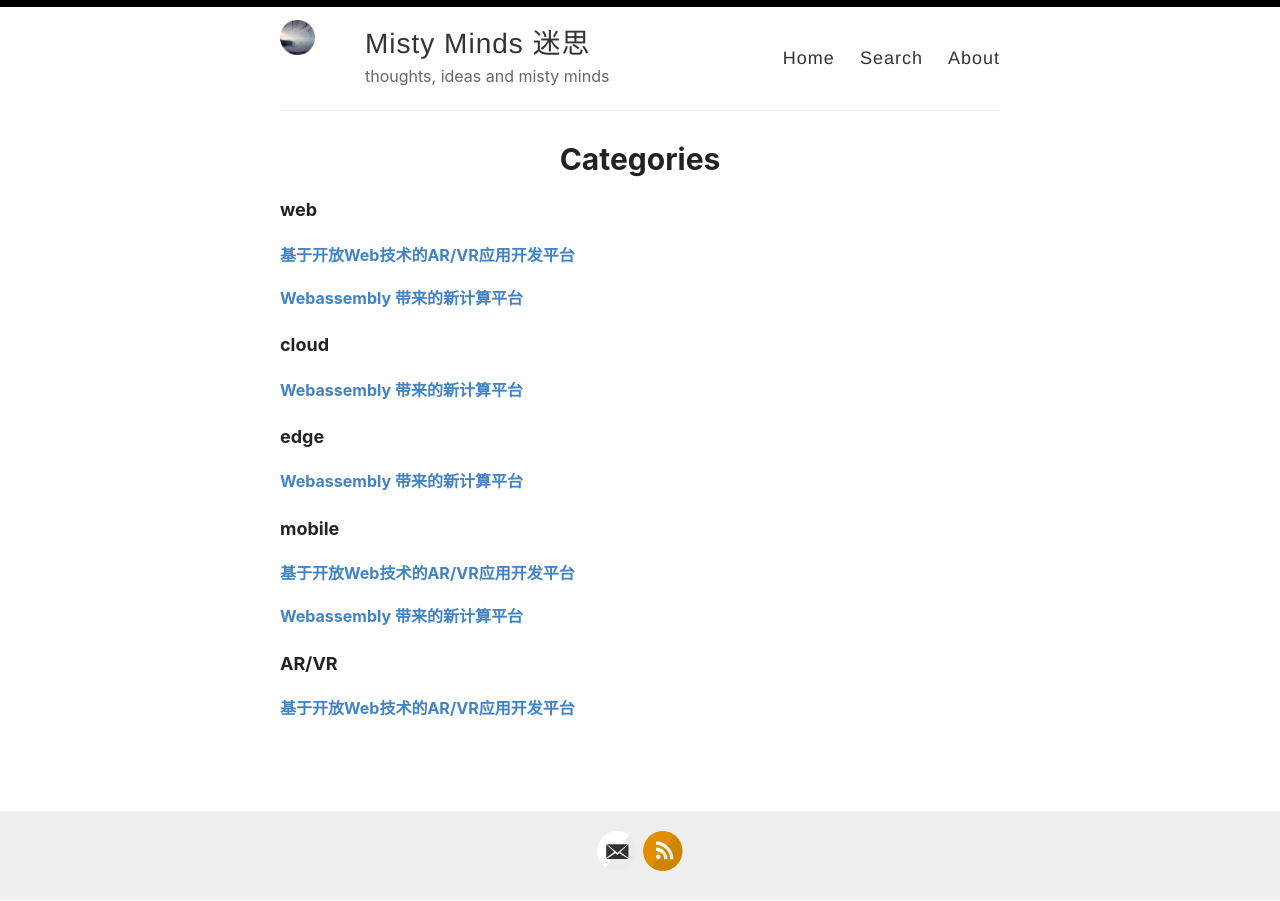
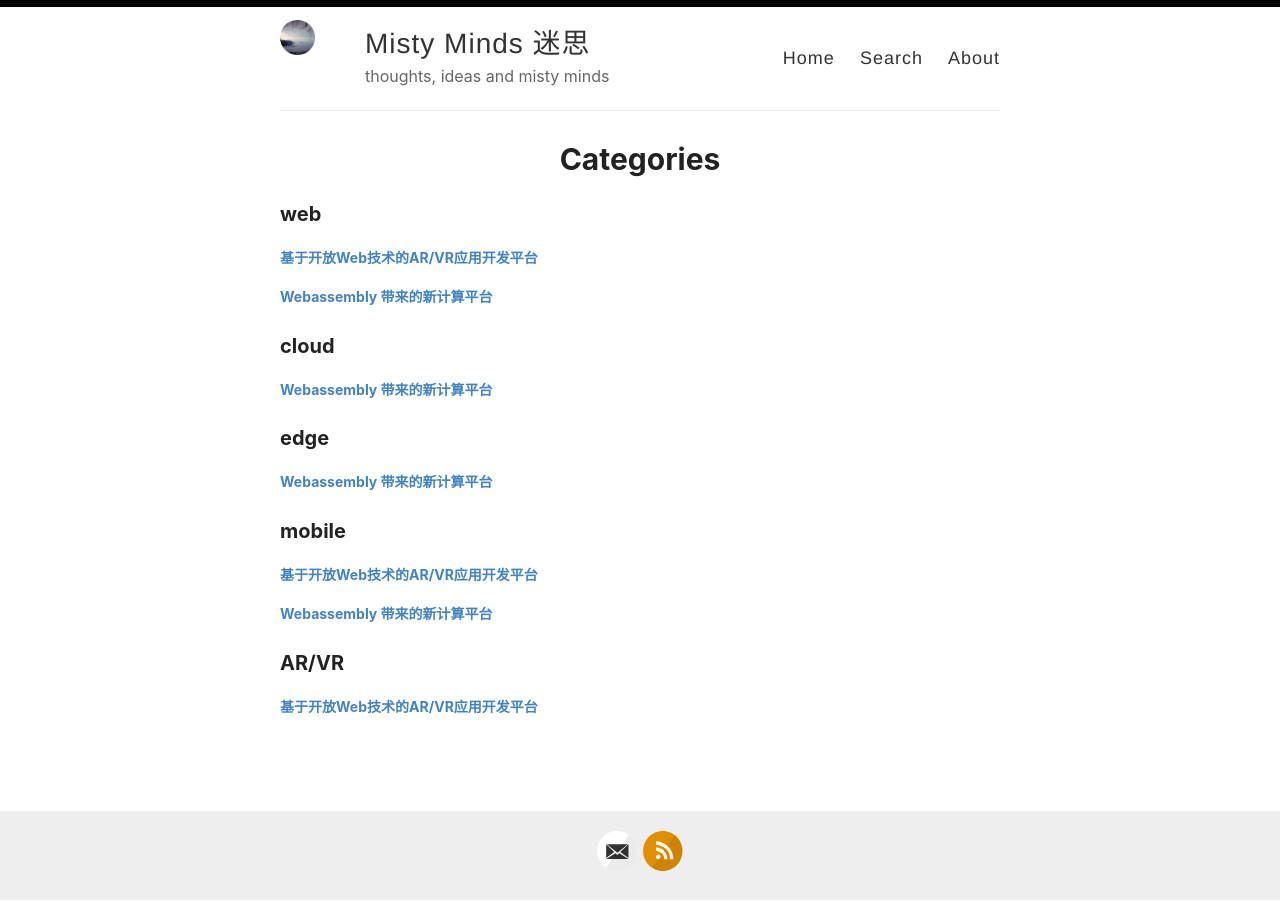
Before and after one commit to sbagga/mistyminds, a Jekyll site: the page built from _pages/categories.md, in a window 1280 px wide. Built offline with Jekyll 4.4.1, drawn with Linux system fonts in a browser that asks for light colours.

Commit message:
Update style.scss

```diff
--- a/assets/style.scss
+++ b/assets/style.scss
@@ -76,11 +76,11 @@ h2 {
 }
 
 h3 {
-  font-size: 18px;
+  font-size: 20px;
 }
 
 h4 {
-  font-size: 16px;
+  font-size: 14px;
   color: #222;
 }
 
```
